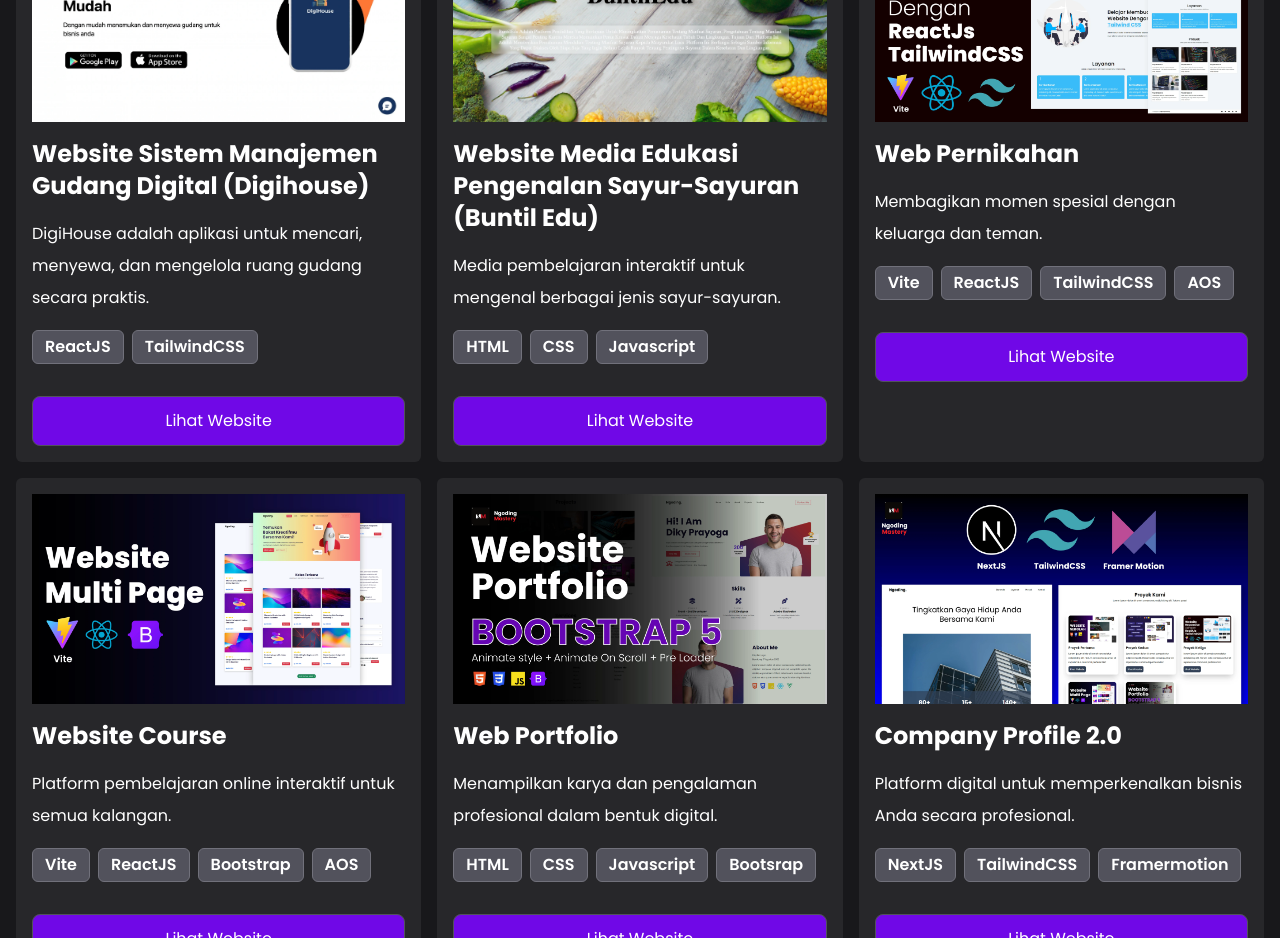
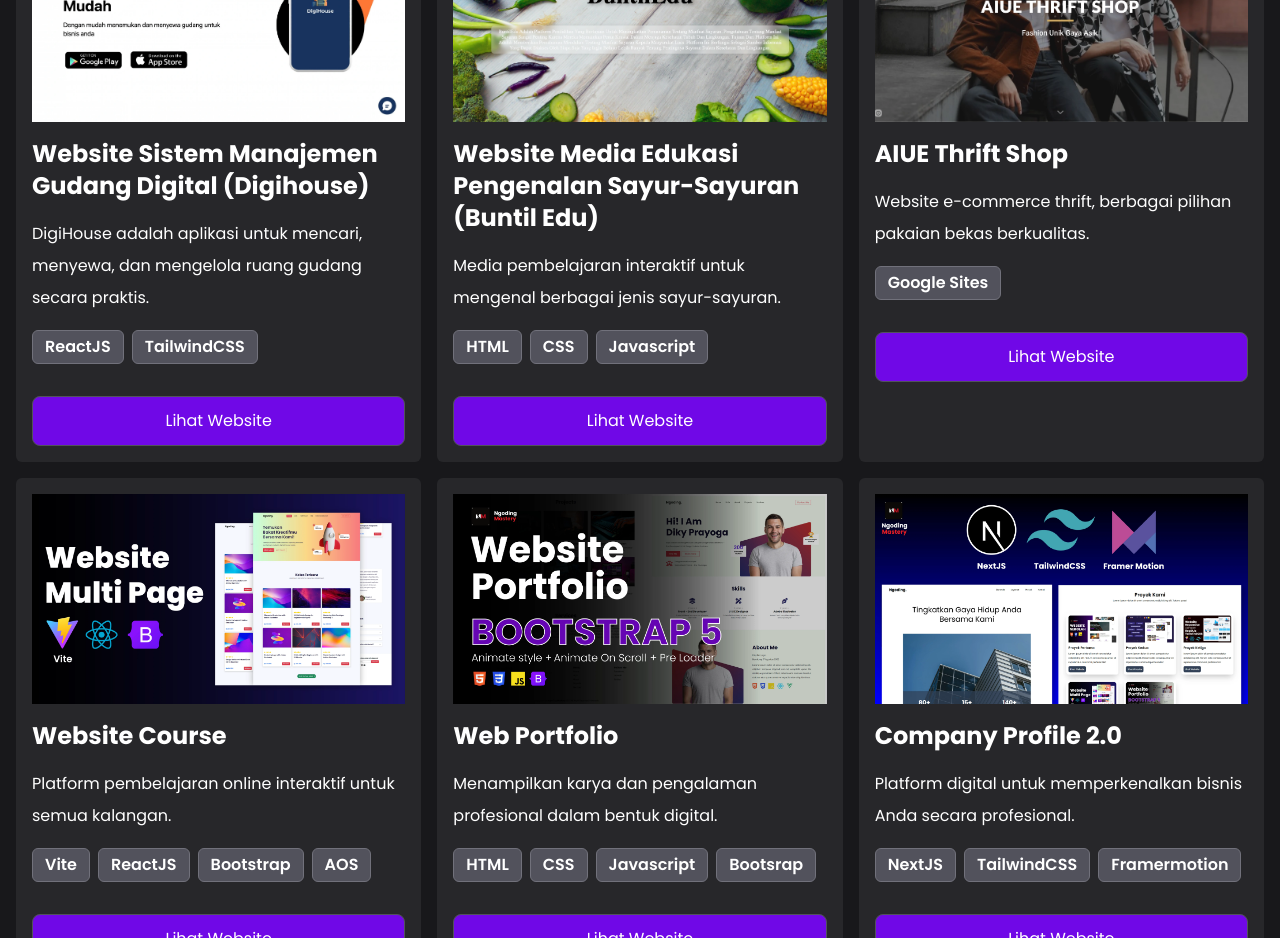
Before and after one commit to faozanumar/portfolio-umar, a React (Vite) app: page / in a window 1280 px wide. Shown: the part 2180-3118 px from the top of the page. Built offline with nearby package versions, Linux system fonts and the light colour scheme.

Commit message:
update project

```diff
--- a/src/data.js
+++ b/src/data.js
@@ -113,7 +113,7 @@ export const listProyek = [
     desk: "DigiHouse adalah aplikasi untuk mencari, menyewa, dan mengelola ruang gudang secara praktis.",
     tools: ["ReactJS", "TailwindCSS"],
     dad: "200",
-    link: "https://digihouse-jaya.netlify.app/"
+    link: "https://digihouse-jaya.netlify.app/",
   },
   {
     id: 2,
@@ -122,16 +122,16 @@ export const listProyek = [
     desk: "Media pembelajaran interaktif untuk mengenal berbagai jenis sayur-sayuran.",
     tools: ["HTML", "CSS", "Javascript"],
     dad: "300",
-    link: "https://buntil-edu.vercel.app/"
+    link: "https://buntil-edu.vercel.app/",
   },
   {
     id: 3,
     gambar: Proyek3,
-    nama: "Web Pernikahan",
-    desk: "Membagikan momen spesial dengan keluarga dan teman.",
-    tools: ["Vite", "ReactJS", "TailwindCSS", "AOS"],
+    nama: "AIUE Thrift Shop",
+    desk: "Website e-commerce thrift, berbagai pilihan pakaian bekas berkualitas.",
+    tools: ["Google Sites"],
     dad: "400",
-    link: "https://sites.google.com/ittelkom-pwt.ac.id/aiue-thrift-shop/"
+    link: "https://sites.google.com/ittelkom-pwt.ac.id/aiue-thrift-shop/",
   },
   {
     id: 4,
```
Also changed, not shown: public/assets/proyek/proyek3.webp.
